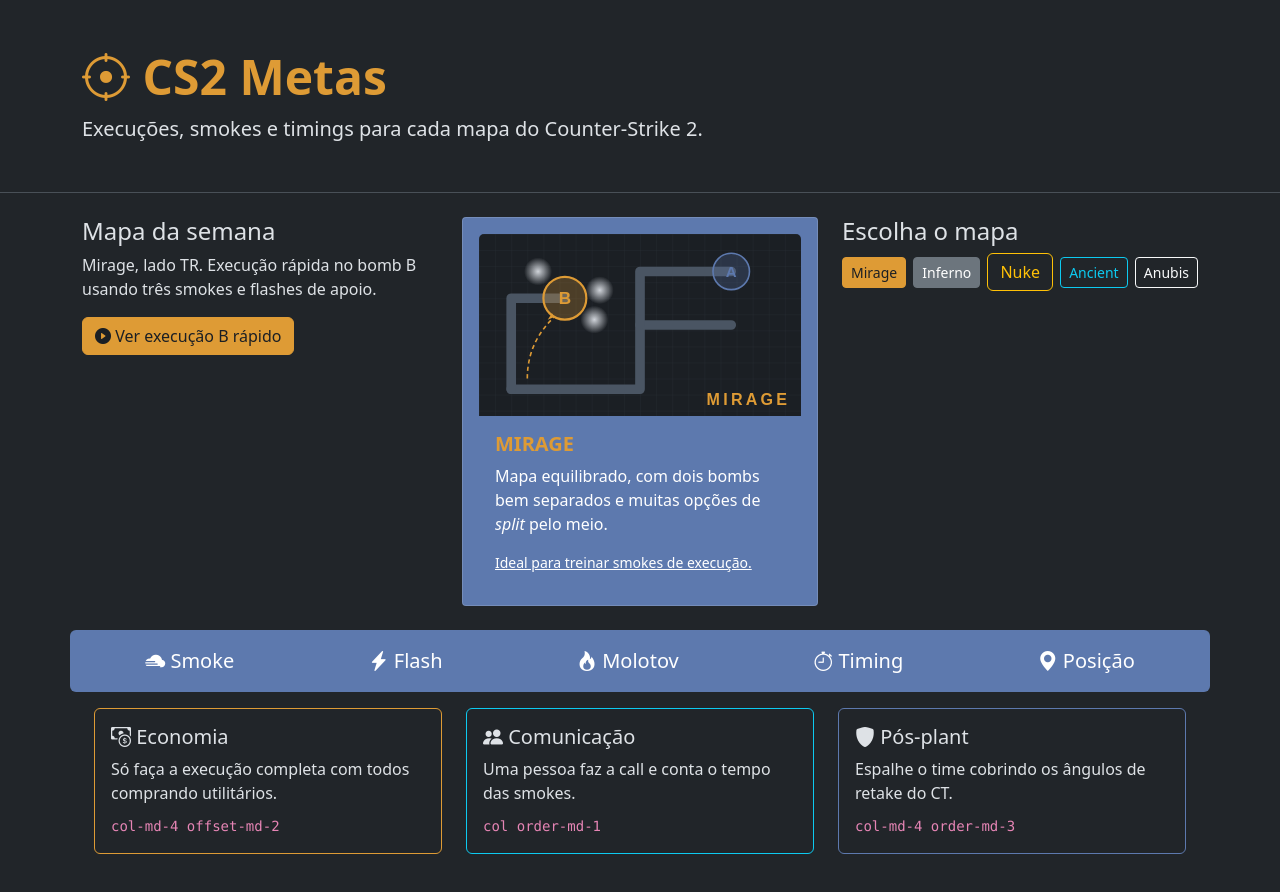
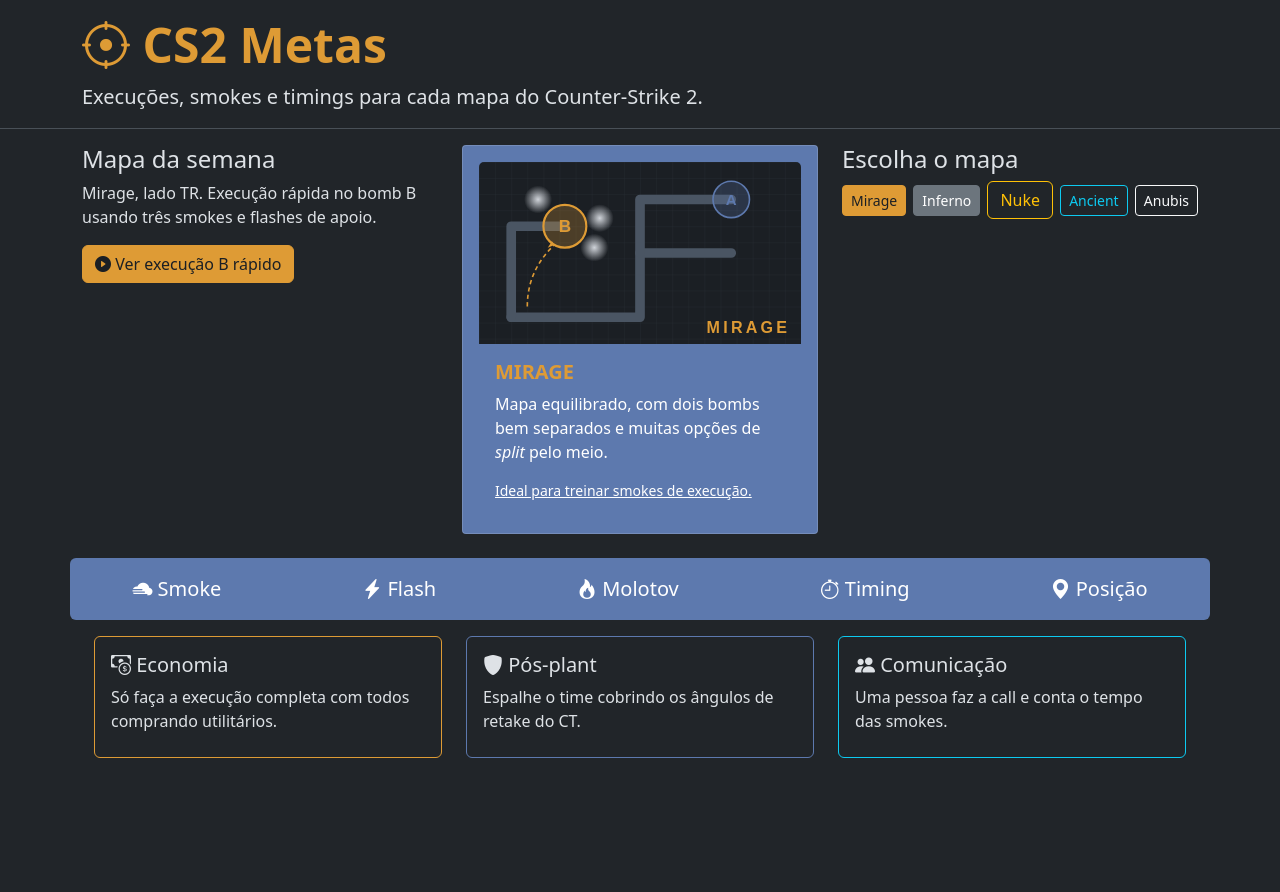
Before and after one commit to flpiensen/CounterStriker2, a website: page index.html in a window 1280 px wide. After the commit the page ends 806 px from the top, so only its background shows below. Drawn offline with nearby package versions, Linux system fonts and the light colour scheme.

Commit message:
Refactor index.html for improved layout and spacing

```diff
--- a/index.html
+++ b/index.html
@@ -17,12 +17,12 @@
     <link rel="stylesheet" href="styles.css" />
   </head>
   <body>
-    <header class="py-5 mb-4 border-bottom">
+    <header class="mt-3 mb-3 border-bottom">
       <div class="container">
         <h1 class="display-5 fw-bold text-primary">
           <i class="bi bi-crosshair"></i> CS2 Metas
         </h1>
-        <p class="lead mb-0">
+        <p class="lead ">
           Execuções, smokes e timings para cada mapa do Counter-Strike 2.
         </p>
       </div>
@@ -83,7 +83,7 @@
       </div>
       <div class="row">
         <div class="col-12 text-bg-secondary rounded p-3">
-          <div class="d-flex flex-wrap justify-content-around gap-3 fs-5">
+          <div class="d-flex flex-wrap justify-content-around gap-5 fs-5">
             <span><i class="bi bi-cloud-fog2-fill"></i> Smoke</span>
             <span><i class="bi bi-lightning-charge-fill"></i> Flash</span>
             <span><i class="bi bi-fire"></i> Molotov</span>
@@ -93,33 +93,30 @@
         </div>
       </div>
 
-      <div class="container">
-        <div class="row mt-3">
+      <div class="container mt-3">
+        <div class="row">
           <div class="col">
             <div class="border border-primary rounded p-3 h-100">
               <h3 class="h5"><i class="bi bi-cash-coin"></i> Economia</h3>
               <p class="mb-2">
                 Só faça a execução completa com todos comprando utilitários.
               </p>
-              <code>col-md-4 offset-md-2</code>
             </div>
           </div>
-          <div class="col order-md-3">
+          <div class="col">
             <div class="border border-secondary rounded p-3 h-100">
               <h3 class="h5"><i class="bi bi-shield-fill"></i> Pós-plant</h3>
               <p class="mb-2">
                 Espalhe o time cobrindo os ângulos de retake do CT.
               </p>
-              <code>col-md-4 order-md-3</code>
             </div>
           </div>
-          <div class="col order-md-1">
+          <div class="col">
             <div class="border border-info rounded p-3 h-100">
               <h3 class="h5"><i class="bi bi-people-fill"></i> Comunicação</h3>
               <p class="mb-2">
                 Uma pessoa faz a call e conta o tempo das smokes.
               </p>
-              <code>col order-md-1</code>
             </div>
           </div>
         </div>
```
